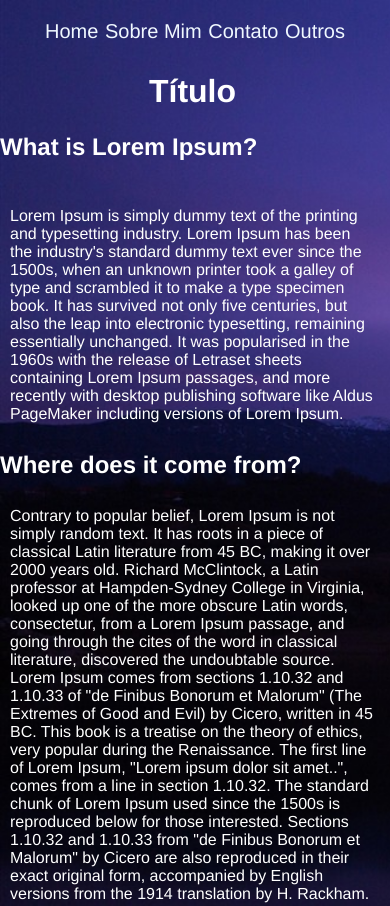
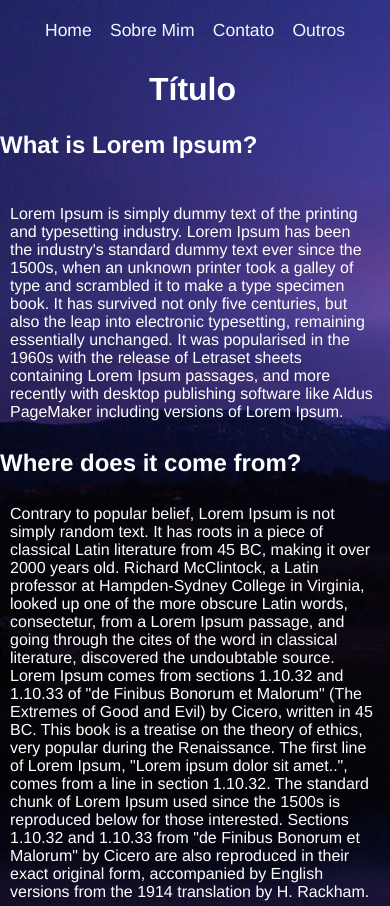
Before and after one commit to LuizHenrique1411/newproject, a plain HTML site: page index.html in a window 390 px wide. Shown: the top 906 px of the page. Drawn offline with nearby package versions, Linux system fonts and the light colour scheme.

Commit message:
Add files via upload

```diff
--- a/index.html
+++ b/index.html
@@ -2,6 +2,7 @@
 <html lang="en">
 
 <head>
+
     <meta charset="UTF-8">
     <link rel="stylesheet" href="index.css">
     <link rel="stylesheet" href="responsivo.css">
@@ -17,7 +18,7 @@
                     <h1>Luiz</h1>
                 </a></div>
             <div class="menu">
-                <a href="#">Home</a>
+                <a href="#" id="home">Home</a>
                 <a href="#">Sobre Mim</a>
                 <a href="#">Contato</a>
                 <a href="#">Outros</a>
@@ -71,7 +72,7 @@
             </ul>
             <div class="icons">
                 <div class="icon-home">
-                    <span><ion-icon name="home-outline"></ion-icon></span>
+                    <span><a href="#home"><ion-icon name="home-outline"></ion-icon></a></span>
                 </div>
                 <div class="icon-back">
                     <ion-icon name="return-down-back-outline"></ion-icon>
--- a/responsivo.css
+++ b/responsivo.css
@@ -19,8 +19,4 @@
         align-items: center;
         margin-bottom: 20px;
     }
-
-    .menu{
-        font-size: 20px;
-    }
 }
```
